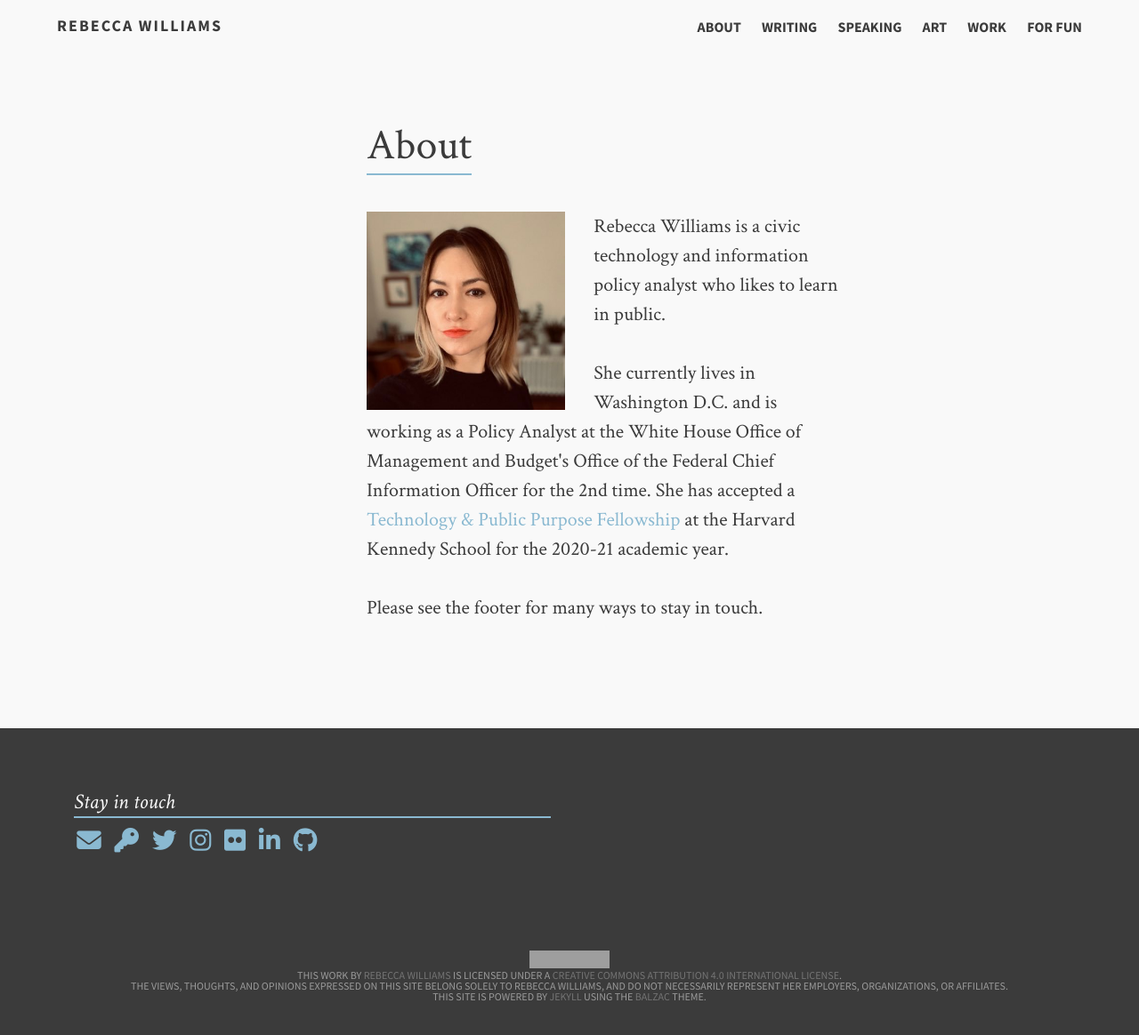
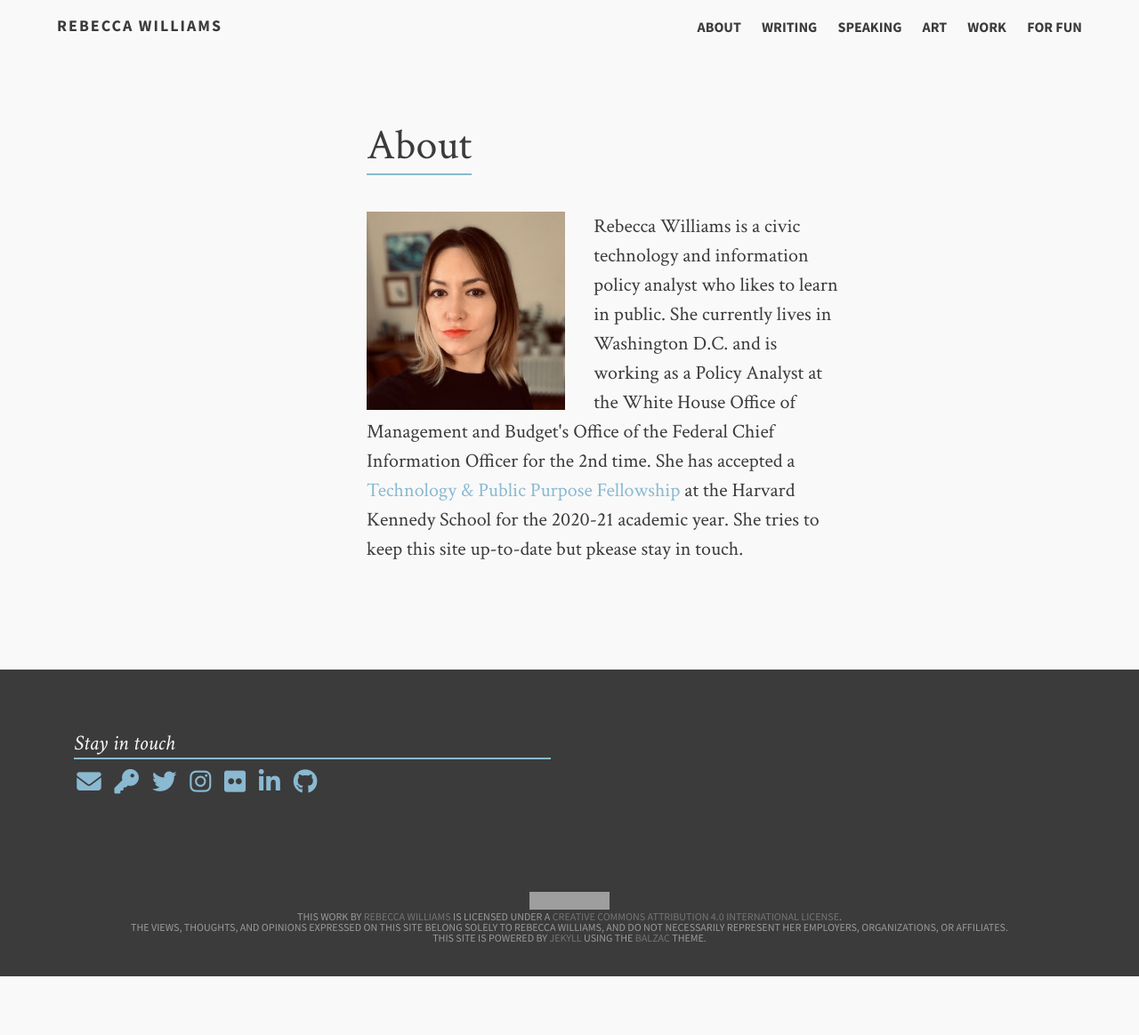
Before and after one commit to rebeccawilliams/rebeccawilliams.us, a Jekyll site: the page built from README.md, in a window 1280 px wide. Shown: the whole page at 89% size. Built offline with Jekyll 4.4.1, drawn with Linux system fonts in a browser that asks for light colours; nearby versions of some CDN libraries; our own code applies the rules of GitHub Pages for plain Markdown files; after the commit the page ends 1098 px from its top, so only the background shows below that; grey boxes are pictures that could not be loaded.

Commit message:
Update home.html

```diff
--- a/_layouts/home.html
+++ b/_layouts/home.html
@@ -8,12 +8,7 @@
          		<div>
 	                      <img src="/images/head.jpg" alt="Rebecca Williams selfie" style="float: left; width:41.66%;margin-right:2rem">
 	                 </div>
-			<p>Rebecca Williams is a civic technology and information policy analyst who likes to learn in public.</p>
-
-<p>She currently lives in Washington D.C. and is working as a Policy Analyst at the White House Office of Management and Budget's Office of the Federal Chief Information Officer for the 2nd time. She has accepted a <a href=https://www.belfercenter.org/publication/announcing-technology-and-public-purpose-fellowship-cohort-2020-21>Technology & Public Purpose Fellowship</a> at the Harvard Kennedy School for the 2020-21 academic year.</p>
-
-
-<p>Please see the footer for many ways to stay in touch.</p>
+			<p>Rebecca Williams is a civic technology and information policy analyst who likes to learn in public. She currently lives in Washington D.C. and is working as a Policy Analyst at the White House Office of Management and Budget's Office of the Federal Chief Information Officer for the 2nd time. She has accepted a <a href=https://www.belfercenter.org/publication/announcing-technology-and-public-purpose-fellowship-cohort-2020-21>Technology & Public Purpose Fellowship</a> at the Harvard Kennedy School for the 2020-21 academic year. She tries to keep this site up-to-date but <b>pkease stay in touch</b>.</p>
 		  <div>
               </ol>
           </article>
```
